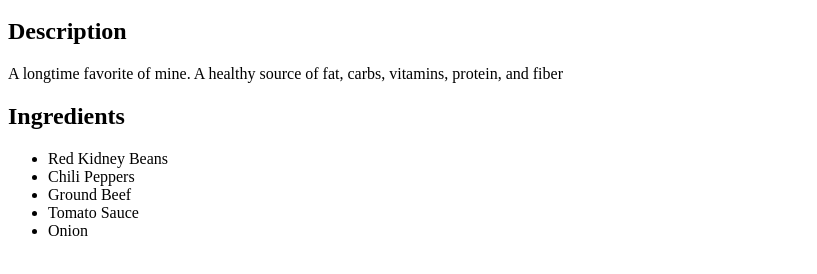
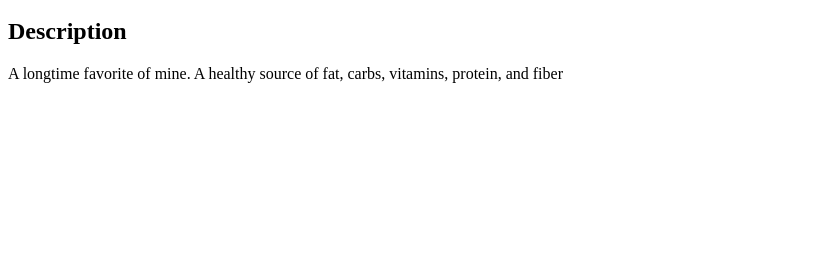
Before and after one commit to TJTheProgrammer/Recipe-Miniproject, a plain HTML site: page index.html in a window 1280 px wide. Shown: the part 176-450 px from the top of the page, without its empty margins (0-817 px from the left). Drawn offline with Linux system fonts and the light colour scheme.

Commit message:
Removing repetitive clutter.

```diff
--- a/index.html
+++ b/index.html
@@ -8,13 +8,6 @@
         <a href="Recipes/chili.html">Chili</a>
         <h2>Description</h2>
         <p>A longtime favorite of mine. A healthy source of fat, carbs, vitamins, protein, and fiber</p>
-        <h2>Ingredients</h2>
-        <ul>
-            <li>Red Kidney Beans</li>
-            <li>Chili Peppers</li>
-            <li>Ground Beef</li>
-            <li>Tomato Sauce</li>
-            <li>Onion</li>
-        </ul>
+
     </body>
 </html>
```
